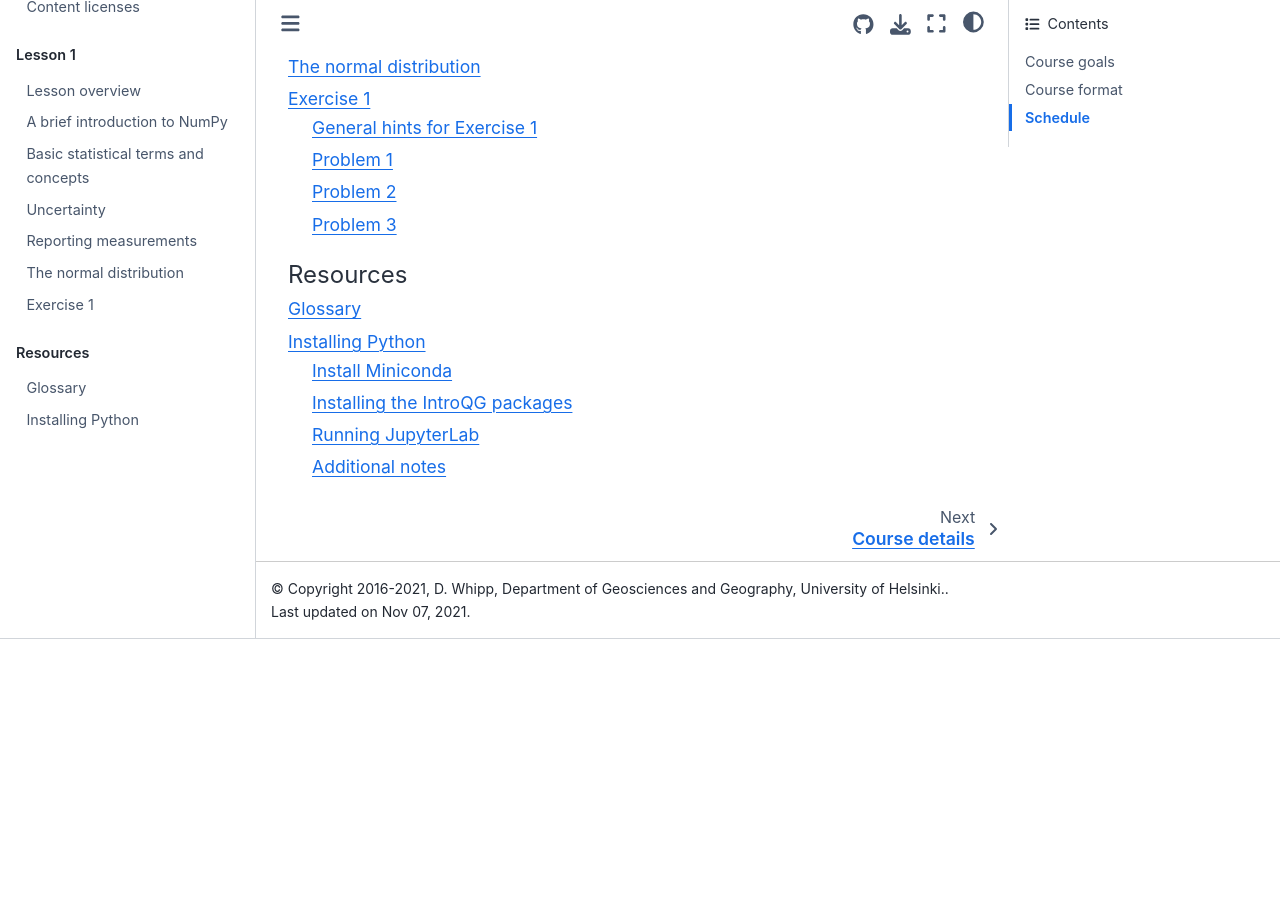
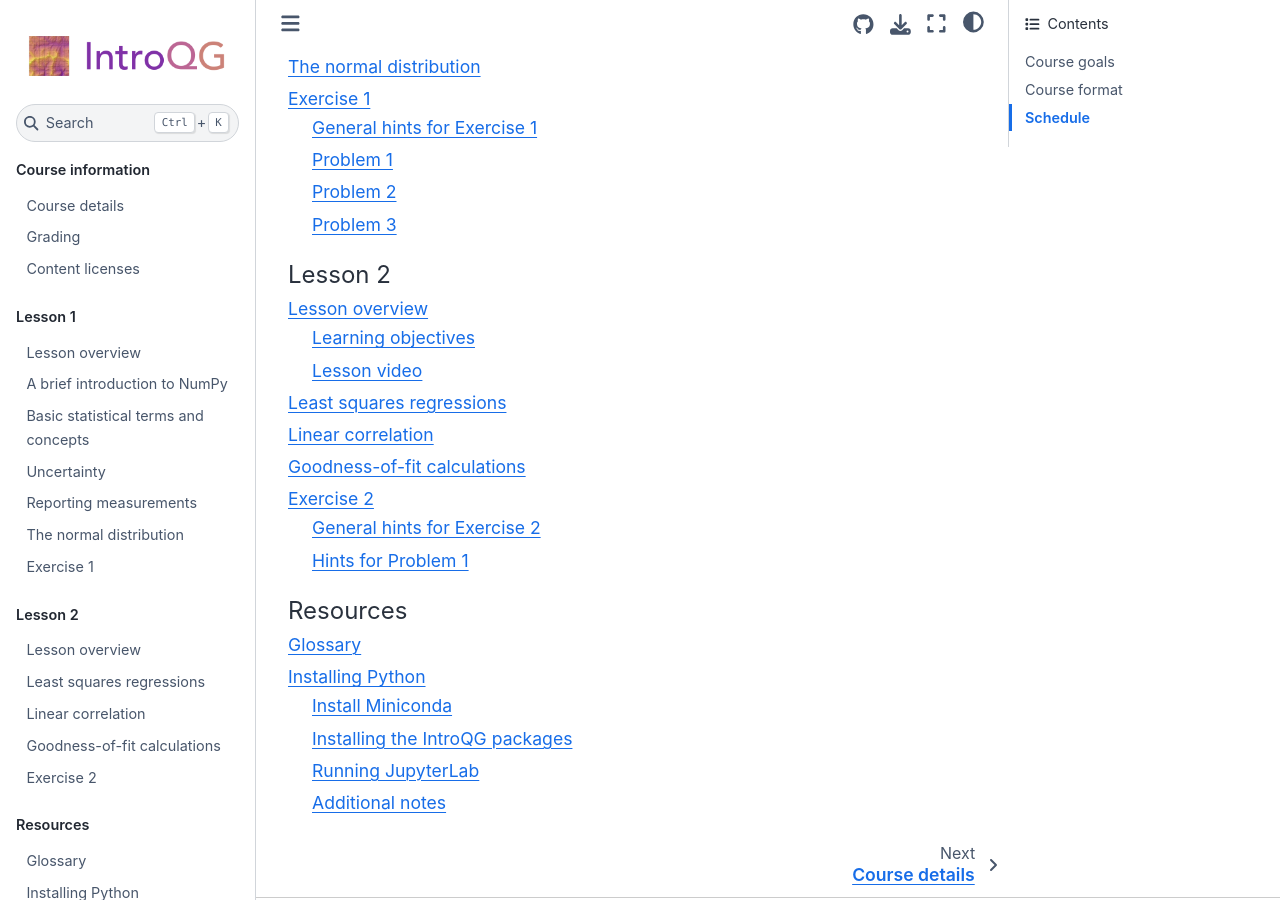
Before and after one commit to IntroQG/site, a Sphinx documentation site: the page built from source/index.rst, in a window 1280 px wide and 900 px high, scrolled down 2746 px. Built offline with Sphinx 7.4.7 and the Sphinx Book theme 1.1.4, drawn with Linux system fonts in a browser that asks for light colours; before the commit the page ends 3385 px from its top, so only the background shows below that.

Commit message:
Unhide Lesson 2 TOC

```diff
--- a/source/index.rst
+++ b/source/index.rst
@@ -88,17 +88,16 @@ For the details about what was covered in the Geo-Python course in Period I, ple
     notebooks/L1/normal-distribution.ipynb
     lessons/L1/exercise-1
 
+.. toctree::
+    :maxdepth: 2
+    :caption: Lesson 2
+
+    lessons/L2/overview
+    notebooks/L2/least-squares.ipynb
+    notebooks/L2/linear-correlation.ipynb
+    notebooks/L2/goodness-of-fit.ipynb
+    lessons/L2/exercise-2
 ..
-    .. toctree::
-        :maxdepth: 2
-        :caption: Lesson 2
-
-        lessons/L2/overview
-        notebooks/L2/least-squares.ipynb
-        notebooks/L2/linear-correlation.ipynb
-        notebooks/L2/goodness-of-fit.ipynb
-        lessons/L2/exercise-2
-
     .. toctree::
         :maxdepth: 2
         :caption: Lesson 3
```
